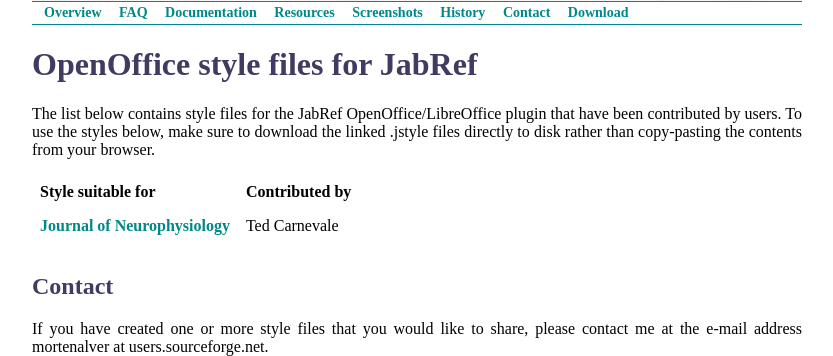
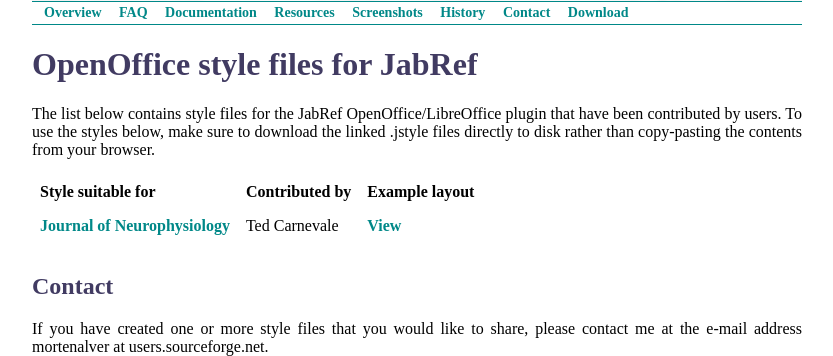
Before and after one commit to JabRef/htdocs, a PHP site: page /OOPlugin-styles.php in a window 1280 px wide. Shown: the part 125-481 px from the top of the page, without its empty margins (43-876 px from the left). Run offline with PHP 8.4, Linux system fonts and the light colour scheme; data that the repository does not hold is empty.

Commit message:
Added example image for style

```diff
--- a/OOPlugin-styles.php
+++ b/OOPlugin-styles.php
@@ -23,9 +23,11 @@
       <table border="0" cellpadding="8" rules="none">
         <tr>
           <td><b>Style suitable for</b></td> <td><b>Contributed by</b></td>
+	  <td><b>Example layout</b></td>
         </tr>
         <tr><td><a href="jstyles/J_of_Neurophysiology.jstyle">Journal of Neurophysiology</a></td>
           <td>Ted Carnevale</td>
+          <td><a href="jstyles/J_of_Neurophysiology.png">View</a></td>
         </tr>
       </table>
 
```
Also changed, not shown: jstyles/J_of_Neurophysiology.png (added).
